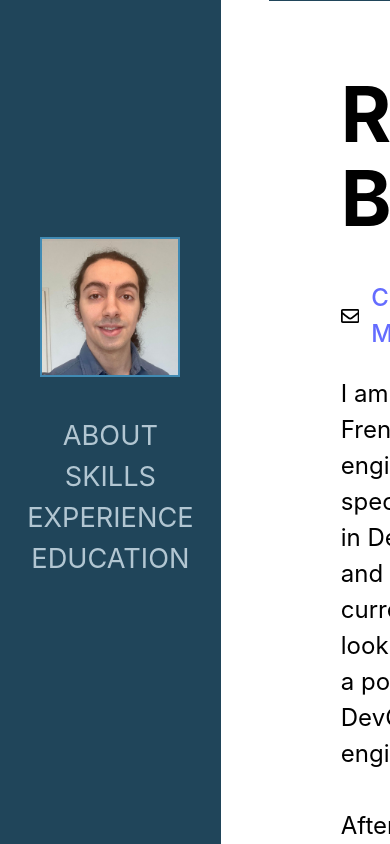
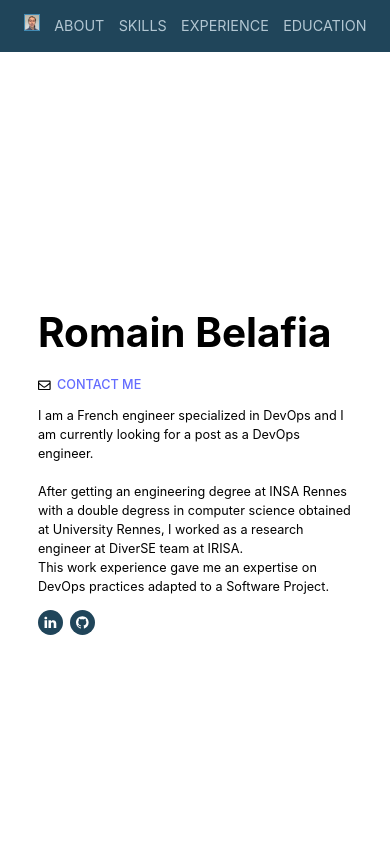
Before and after one commit to rbelafia/resume, a React (Vite) app: page / in a window 390 px wide. Built offline with nearby package versions, Linux system fonts and the light colour scheme.

Commit message:
Set up mobile compatibility

```diff
--- a/src/App.css
+++ b/src/App.css
@@ -17,14 +17,51 @@ html, body {
 
 nav {
   background-color: #20455a;
-  width: 10em;
   padding: 1em;
   display: flex;
   flex-direction: column;
   align-items: center;
   justify-content: center;
   font-size: 1.7em;
+  flex-shrink: 0;
 
+}
+
+ul.nav-list {
+   list-style: none;
+   padding-left: 0;
+  margin: 0;
+ }
+
+.me-container > img {
+  width: 5em;
+  border: 0.1em solid #418ab3;
+}
+@media only screen and (max-width: 480px) {
+  #root {
+    flex-flow: column;
+  }
+
+  nav {
+    flex-direction: row;
+    flex-shrink: 0;
+    padding: 1em;
+    overflow-x: scroll;
+  }
+
+  ul.nav-list {
+    display: flex;
+    flex-direction: row;
+  }
+
+  ul.nav-list > li {
+    margin-left: 1em;
+  }
+
+  .me-container > img {
+    height: 1em;
+    width: 1em;
+  }
 }
 
 .app-main {
@@ -32,8 +69,7 @@ nav {
   flex-direction: column;
   width: 100%;
   overflow-y: scroll;
-  padding-left: 3em;
-  padding-right: 3em;
+
 }
 
 .app-main > section {
@@ -55,10 +91,7 @@ nav {
   margin-bottom: 0.5em;
 }
 
-ul.nav-list {
-  list-style: none;
-  padding-left: 0;
-}
+
 
 ul.nav-list > li {
   cursor: pointer;
@@ -77,8 +110,3 @@ h1, h2, h3, h4, h5, h6 {
 h4 {
   font-weight: normal;
 }
-
-.me-container > img {
-  width: 5em;
-  border: 0.1em solid #418ab3;
-}
--- a/src/about/About.tsx
+++ b/src/about/About.tsx
@@ -1,7 +1,7 @@
-import React, {LegacyRef, MutableRefObject} from "react";
+import React, {MutableRefObject} from "react";
 import "./About.css"
 import {FaRegEnvelope} from "react-icons/fa";
-import {SiGithub, SiLinkedin} from "react-icons/si";
+import {SiGithub} from "react-icons/si";
 import {TfiLinkedin} from "react-icons/tfi";
 
 function About({reference}: {reference: MutableRefObject<HTMLDivElement | undefined>}) {
@@ -30,7 +30,8 @@ function About({reference}: {reference: MutableRefObject<HTMLDivElement | undefi
             <a className="about-logo" href="https://www.linkedin.com/in/romain-belafia/">
                 <TfiLinkedin/>
             </a>
-            <a className="about-logo" style={{marginLeft: "0.5em"}}><SiGithub/></a>
+            <a className="about-logo" href="https://github.com/rbelafia"
+               style={{marginLeft: "0.5em"}}><SiGithub/></a>
         </div>
 
     </section>
--- a/src/education/Education.css
+++ b/src/education/Education.css
@@ -10,14 +10,10 @@
 
 .education-date {
     padding-right: 1em;
-    width: 5em;
-    text-align: right;
 }
 
 .education-details {
-    border-left: 1px solid black;
-    padding-left: 1em;
-    width: 50em;
+    max-width: min(50em, 100%);
 }
 
 h3.education-title {
@@ -48,11 +44,23 @@ ul.education-topics {
 }
 
 .education-logo {
-    height: 1.5em;
+    height: 1.2em;
     margin-left: 0.5em;
 }
 
 .education-title-container {
     display: flex;
     flex-direction: row;
+    align-items: center;
+    background-color: #d7e7f0;
+    padding-left: 0.5em;
 }
+
+.education-description {
+
+}
+
+.education-sub-details {
+    padding: 0.5em;
+    padding-top: 0.2em;
+}
--- a/src/education/Education.tsx
+++ b/src/education/Education.tsx
@@ -64,6 +64,9 @@ function Education({reference}: {reference: MutableRefObject<HTMLDivElement | un
         {
             infos.map(({date, description, location, title, topics, logoName}) => (
                 <div className="education-info">
+
+                        <div className="education-details">
+                            <div className="education-title-container">
                                 <div className="education-date">
                                     {
                                         typeof date === "number" ?
@@ -71,20 +74,21 @@ function Education({reference}: {reference: MutableRefObject<HTMLDivElement | un
                                             <span>{date[0]} – {date[1]}</span>
                                     }
                                 </div>
-                        <div className="education-details">
-                            <div className="education-title-container">
                                 <h3 className="education-title">{title}</h3>
                                 <img className="education-logo" src={GetLogo(logoName)} alt="INSA Rennes logo"/>
                             </div>
+                            <div className="education-sub-details">
                                 <div className="education-location">
                                     <MdLocationOn/>
                                     <span>{location}</span>
                                 </div>
-                            <p>{description}</p>
+                                <p className="education-description">{description}</p>
 
                                 <ul className="education-topics">
                                     {topics.map(tag => <li className="education-topic">{tag}</li>)}
                                 </ul>
+                            </div>
+
                         </div>
                 </div>
             ))
--- a/src/index.css
+++ b/src/index.css
@@ -2,6 +2,7 @@
   font-family: 'Saira ExtraCondensed', -apple-system, BlinkMacSystemFont, 'Segoe UI', Roboto, 'Helvetica Neue', Arial, sans-serif, 'Apple Color Emoji', 'Segoe UI Emoji', 'Segoe UI Symbol', 'Noto Color Emoji';
   line-height: 1.5;
   font-weight: 400;
+  font-size: 1vh ;
 
   color-scheme: light dark;
   color: rgba(255, 255, 255, 0.87);
--- a/src/skills/Skills.css
+++ b/src/skills/Skills.css
@@ -12,6 +12,15 @@
     grid-template-columns: repeat(4, 20%);
     grid-gap: 1em;
 }
+
+@media only screen and (max-width: 480px) {
+    .skills-divs {
+        display: flex;
+        flex-direction: column;
+        grid-gap: 1em;
+    }
+}
+
 
 .skills-div {
     color: black;
```
Lines whose indentation alone changed are shown as unchanged.
